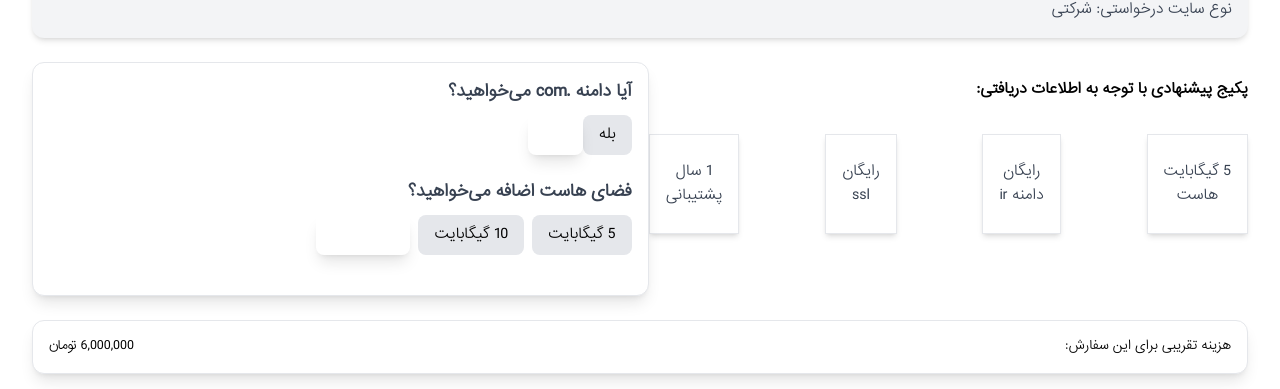
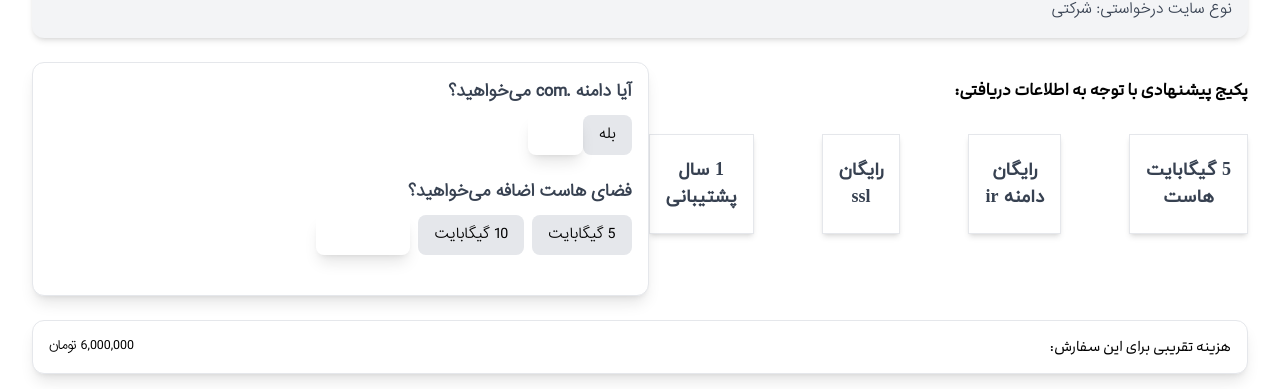
Before and after one commit to oo11boy/webunicode, a Next.js app: page /requestSite/1 in a window 1280 px wide. Shown: the part 420-809 px from the top of the page. Built offline with nearby package versions, Linux system fonts and the light colour scheme.

Commit message:
feat:update fonts

```diff
--- a/src/Components/Requestsite/Requestsite.css
+++ b/src/Components/Requestsite/Requestsite.css
@@ -28,3 +28,19 @@ animation: fade 0.8s;
     0%{opacity: 0;}
     100%{opacity: 1;}
 }
+
+.step4  li p{
+font-family: "yekan"!important;
+}
+
+.step4 .plans li {
+
+    font-size: 18px;
+    font-weight: bolder;
+
+
+}
+.step4 h2{
+    font-family: "alibaba"!important;
+
+    }
--- a/src/Components/Requestsite/Step4.js
+++ b/src/Components/Requestsite/Step4.js
@@ -12,7 +12,7 @@ export default function Step4({ step, setStep }) {
   };
 
   return (
-    <div className="w-[95%] h-[80vh] py-2 md:py-[unset] overflow-y-auto mx-auto">
+    <div className="w-[95%] step4 h-[80vh] py-2 md:py-[unset] overflow-y-auto mx-auto">
       <div className="flex flex-col-reverse sm:!flex-row sm:!h-[180px]  mt-6 gap-x-4 justify-center items-start w-full">
         <div className="w-full sm:!w-3/4 h-full p-4 bg-gray-100 rounded-xl shadow-md">
           <ul className="space-y-2 mt-2">
@@ -52,7 +52,7 @@ export default function Step4({ step, setStep }) {
           <h2 className="text-md lg:!text-2xl mb-8 font-bold text-gray-900">
             پکیج پیشنهادی با توجه به اطلاعات دریافتی:
           </h2>
-          <ul className="flex  flex-wrap sm:!flex-nowrap gap-8  justify-between items-center w-full">
+          <ul className="flex plans flex-wrap sm:!flex-nowrap gap-8  justify-between items-center w-full">
             <li className="text-gray-700  border h-[100px] sm:!h-[140px] border-gray-200 bg-white w-5/12 md:!w-1/4 p-4 shadow-md flex flex-col items-center justify-center">
               <p>5 گیگابایت</p>
               <p>هاست</p>
```
